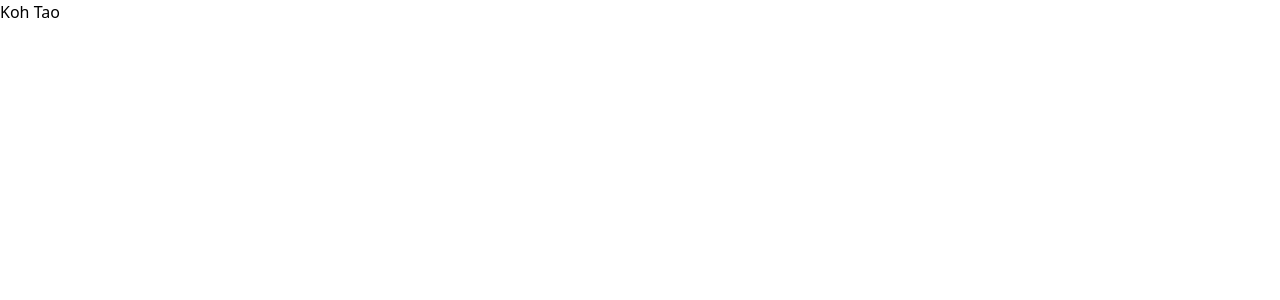
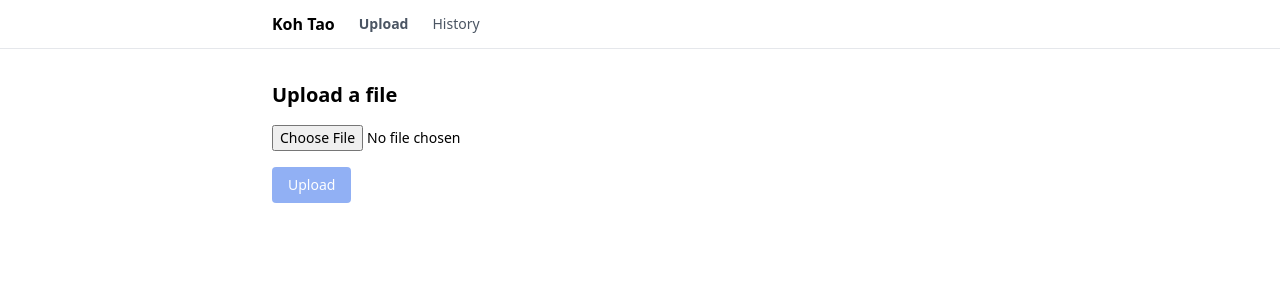
Before and after one commit to molnarbence/koh-tao, a Nuxt app: page / in a window 1280 px wide. Shown: the top 300 px of the page. Built offline with nearby package versions, Linux system fonts and the light colour scheme.

Commit message:
feat: add navigation and upload page

```diff
--- a/app.vue
+++ b/app.vue
@@ -1,3 +1,8 @@
 <template>
-  <NuxtPage />
+  <div>
+    <AppNav />
+    <main class="mx-auto max-w-3xl px-4 py-8">
+      <NuxtPage />
+    </main>
+  </div>
 </template>
--- /dev/null
+++ b/components/AppNav.vue
@@ -0,0 +1,13 @@
+<template>
+  <header class="border-b border-gray-200 bg-white">
+    <nav class="mx-auto flex max-w-3xl items-center gap-6 px-4 py-3">
+      <span class="font-semibold">Koh Tao</span>
+      <NuxtLink to="/" exact-active-class="font-semibold text-blue-600" class="text-sm text-gray-600">
+        Upload
+      </NuxtLink>
+      <NuxtLink to="/uploads" exact-active-class="font-semibold text-blue-600" class="text-sm text-gray-600">
+        History
+      </NuxtLink>
+    </nav>
+  </header>
+</template>
--- /dev/null
+++ b/components/uploads/UploadForm.vue
@@ -0,0 +1,48 @@
+<script setup lang="ts">
+const file = ref<File | null>(null)
+const submitting = ref(false)
+const result = ref<{ ok: boolean; message: string } | null>(null)
+
+function onFileChange(event: Event) {
+  const target = event.target as HTMLInputElement
+  file.value = target.files?.[0] ?? null
+  result.value = null
+}
+
+async function submit() {
+  if (!file.value) return
+  submitting.value = true
+  result.value = null
+
+  const form = new FormData()
+  form.append('file', file.value)
+
+  try {
+    const response = await $fetch<{ originalFilename: string; status: string }>('/api/uploads', {
+      method: 'POST',
+      body: form
+    })
+    result.value = { ok: true, message: `Uploaded ${response.originalFilename} (${response.status})` }
+  } catch {
+    result.value = { ok: false, message: 'Upload failed. Please try again.' }
+  } finally {
+    submitting.value = false
+  }
+}
+</script>
+
+<template>
+  <form class="space-y-4" @submit.prevent="submit">
+    <input type="file" class="block text-sm" @change="onFileChange" />
+    <button
+      type="submit"
+      :disabled="!file || submitting"
+      class="rounded bg-blue-600 px-4 py-2 text-sm text-white disabled:opacity-50"
+    >
+      {{ submitting ? 'Uploading…' : 'Upload' }}
+    </button>
+    <p v-if="result" :class="result.ok ? 'text-green-600' : 'text-red-600'" class="text-sm">
+      {{ result.message }}
+    </p>
+  </form>
+</template>
--- a/nuxt.config.ts
+++ b/nuxt.config.ts
@@ -1,6 +1,10 @@
 export default defineNuxtConfig({
   modules: ['@nuxtjs/tailwindcss'],
   css: ['~/assets/css/main.css'],
+  // pathPrefix defaults to true in Nuxt 4, which would register
+  // components/uploads/UploadForm.vue as <UploadsUploadForm>. Disable it so
+  // grouped components keep their short names (<UploadForm>, <UploadHistoryTable>).
+  components: [{ path: '~/components', pathPrefix: false }],
   runtimeConfig: {
     awsRegion: 'eu-west-1',
     s3Bucket: 'koh-tao-raw',
--- a/pages/index.vue
+++ b/pages/index.vue
@@ -1,3 +1,6 @@
 <template>
-  <p>Koh Tao</p>
+  <div>
+    <h1 class="mb-4 text-xl font-semibold">Upload a file</h1>
+    <UploadForm />
+  </div>
 </template>
```
